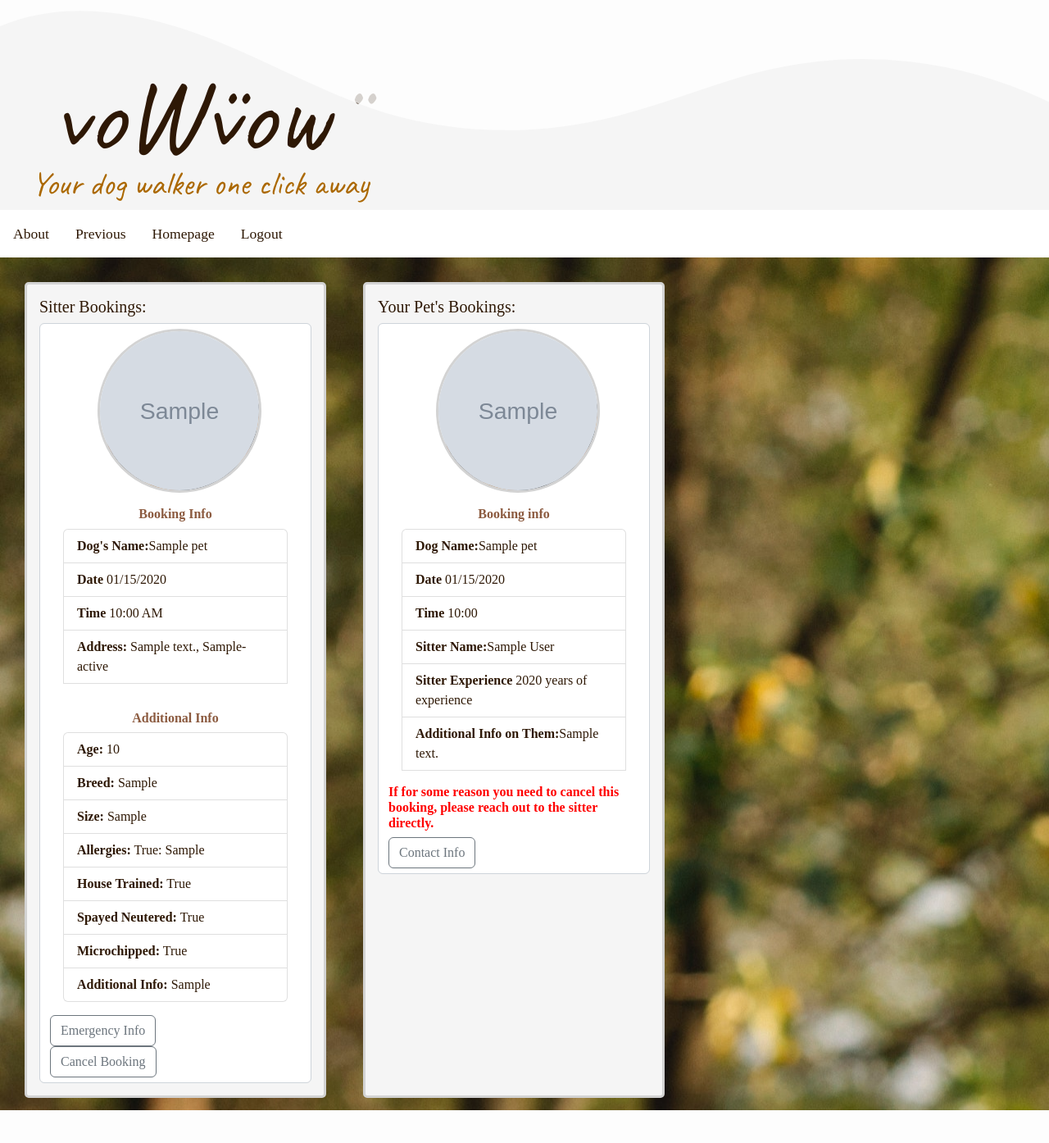
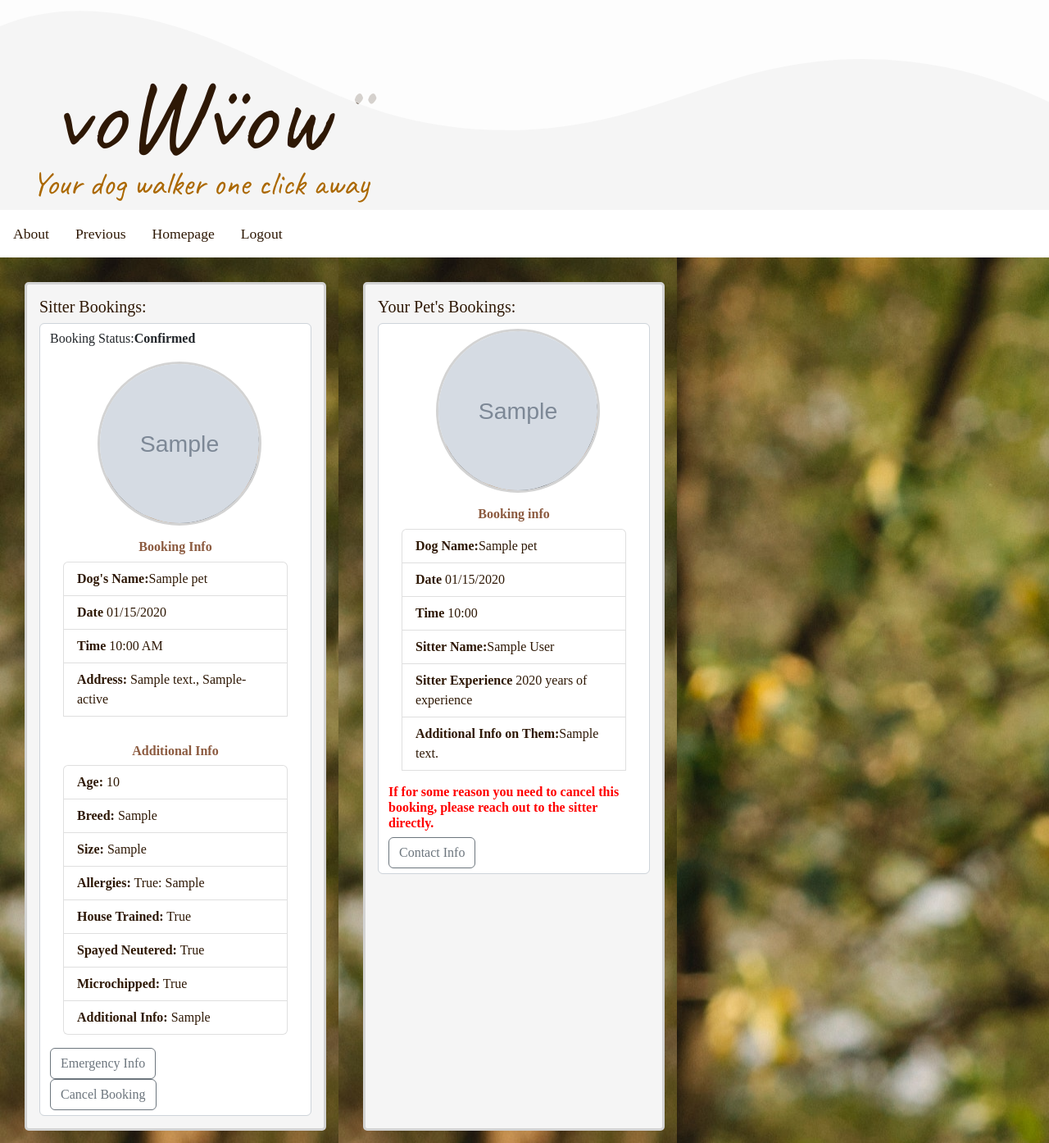
Before and after one commit to efranzener/Dog-walker-App, a Flask app: page /my_bookings/1 in a window 1280 px wide. Shown: the whole page at 82% size. Before the commit the page ends 1354 px from the top, so only its background shows below. Run offline with Flask 2, Linux system fonts and the light colour scheme; the visitor is signed in with stand-in values (Sample User, id 1); tables that the repository leaves empty hold one stand-in row (values such as "Sample post"); grey boxes marked "Sample" are stand-in pictures.

Commit message:
added the option for sitter to confirm or decline a booking request

```diff
--- a/server.py
+++ b/server.py
@@ -9,6 +9,7 @@
 import os
 import pytz
 
+from model import Status
 import os.path
 import flask
 from flask_bcrypt import generate_password_hash, check_password_hash
@@ -654,9 +655,9 @@
     return event
 
 
-@app.route("/create_booking/<pet_owner_id>", methods=["POST"])
-def create_booking(pet_owner_id):
-    """ create a new booking"""
+@app.route("/request_booking/<pet_owner_id>", methods=["POST"])
+def create_booking_request(pet_owner_id):
+    """ create a new booking request"""
 
     if "user_email" in session:
 
@@ -685,16 +686,47 @@
         endtime_with_date=  starttime_datetime + interval
 
         endtime_datetime = endtime_with_date
-        booking = crud.create_booking(pet_id=pet_id, pet_owner_id=pet_owner_id, sitter_id=sitter_id, start_date=start_date, end_date=end_date, start_time=starttime_datetime, end_time=endtime_datetime, weekly=False)
+
+        booking = crud.create_booking(status=Status.Pending.value, pet_id=pet_id, pet_owner_id=pet_owner_id, sitter_id=sitter_id, start_date=start_date, end_date=end_date, start_time=starttime_datetime, end_time=endtime_datetime, weekly=False)
 
         flash("Booking sucessfully created", "success")
 
-        create_cal_bokng(user_id, sitter_id, pet_id, address = address, description = description)
+        # create_cal_bokng(user_id, sitter_id, pet_id, address = address, description = description)
 
         flash("Booking sucessfully added to your calendar", "success")
 
         return redirect(url_for("get_all_bookings", user_id = user_id))
     return redirect('/')
+
+    # confirm booking
+
+@app.route('/confirm_bkng_status/<booking_id>', methods=["POST"])
+def get_booking_status(booking_id):
+    """confirm """
+
+    if 'user_email' in session:
+
+        booking = crud.get_booking_by_id(booking_id)
+        # sitter_id= booking.sitter_id
+        user = crud.get_user_by_email(session['user_email'])
+        if request.form['booking_status'] == 'accept':
+            status='Confirmed'
+        elif request.form['booking_status'] == 'decline':
+            status='Declined'
+        else:
+            status = booking.status
+
+        booking.status = status
+
+        print("Im the booking.status", booking.status)
+        db.session.commit()
+
+        return redirect(url_for("get_all_bookings", user_id = user.user_id))
+    return redirect('/')
+
+
+# Cancel Booking
+
 
 
 @app.route('/search_availability/<user_id>', methods=["POST"])
@@ -841,6 +873,7 @@
             for booking in pet_owner_bookings:
 
                 info_sitter={}
+                info_sitter['status'] = booking.status
                 info_sitter['booking_id'] = booking.id
                 info_sitter['dog_name'] = booking.pet.name
                 info_sitter['sitter_pic'] = booking.sitter.user.profile_pic
@@ -861,8 +894,11 @@
 
 
             for booking in sitter_bookings:
+
                 info={}
-
+                info['booking_id'] =  booking.id
+                info['calendar_id'] = calendar_id
+                info['status'] = booking.status.value
                 info['dog_name'] = booking.pet.name
                 info['dog_pic'] = booking.pet.profile_pic
                 info['age'] = booking.pet.age
@@ -878,8 +914,6 @@
                 info['additional_info'] = booking.pet.additional_info
                 info['date'] = booking.start_date.strftime("%m/%d/%Y")
                 info['time'] = booking.start_time.strftime("%I:%M %p")
-                info['booking_id'] =  booking.id
-                info['calendar_id'] = calendar_id
                 info['address'] = booking.pet_owner.user.address +", "+ booking.pet_owner.user.city +"-"+ booking.pet_owner.user.state
                 info['emergency_name'] = booking.pet.emergency_contact_name
                 info['emergency_relationship'] = booking.pet.emergency_contact_relationship
--- a/templates/all_my_bookings.html
+++ b/templates/all_my_bookings.html
@@ -19,15 +19,54 @@
         </ul>
       </nav>
     </div>
+
     <div class = "card-grid">
       {%if sitter_bookings or pet_owner_bookings%}
         {%if sitter_bookings %}
-            {% for booking in sitter_bkngs %}
+
             <div class="card" style="width: 23rem;">
+
               <div>
                 <h5 class="booking_title"> Sitter Bookings:</h5>
               </div>
+              {% for booking in sitter_bkngs %}
+              {%if booking['status'] == 'Pending'%}
+              <form action="/confirm_bkng_status/{{booking['booking_id']}}" method = "POST">
+
                 <div class="form-control mr-sm-2">
+                  <img class="round_small_pic" src="{{booking['dog_pic']}}" >
+                  <div class="card-body">
+                    <h6 class="card-title"><strong>Booking Info</strong></h6>
+                    <p>Booking Status:<strong>{{ booking['status'] }}</strong></p>
+                    <ul class="list-group">
+                      <li class="list-group-item"><strong>Dog's Name:</strong>{{booking['dog_name']}}</li>
+                      <li class="list-group-item"><strong>Date</strong> {{booking['date']}} </li>
+                      <li class="list-group-item"><strong>Time</strong> {{booking['time']}} </li>
+                    <ul>
+                  </div>
+                  <div class="card-body">
+                    <h6 class="card-title"><strong> Additional Info</strong></h6>
+                    <ul class="list-group">
+                      <li class="list-group-item"><strong>Age:</strong> {{ booking["age"] }}</li>
+                      <li class="list-group-item"><strong>Breed:</strong> {{ booking["breed"] }}</li>
+                      <li class="list-group-item"><strong>Size:</strong> {{ booking["size"] }}</li>
+                      <li class="list-group-item"><strong>Allergies:</strong> {{ booking["allergies"] }}: {{ booking["allergies_kind"] }}</li>
+                      <li class="list-group-item"><strong>House Trained:</strong> {{ booking["house_trained"] }}</li>
+                      <li class="list-group-item"><strong>Spayed Neutered:</strong> {{ booking["spayed_neutered"] }}</li>
+                      <li class="list-group-item"><strong>Microchipped:</strong> {{ booking["microchipped"] }}</li>
+                      <li class="list-group-item"><strong>Additional Info:</strong> {{ booking["additional_info"] }}</li>
+                    </ul>
+                  </div>
+                </div>
+                <button name="booking_status" type="submit" class="rounded-pill" value="accept">Accept Booking</button>
+                <button name="booking_status" type="submit" class="rounded-pill" value="decline">Decline Booking</button>
+
+              </form>
+
+
+              {%elif booking['status'] == 'Confirmed'%}
+              <div class="form-control mr-sm-2">
+                <p>Booking Status:<strong>{{ booking['status'] }}</strong></p>
                 <img class="round_small_pic" src="{{booking['dog_pic']}}" >
                 <div class="card-body">
                     <h6 class="card-title"><strong>Booking Info</strong></h6>
@@ -105,10 +144,26 @@
                     </div>
                   </div>
               </div>
+
+              {%elif booking['status'] == 'Declined'%}
+              <div class="form-control mr-sm-2">
+                <p>Booking Status:<strong>{{ booking['status'] }}</strong></p>
+                <img class="round_small_pic" src="{{booking['dog_pic']}}" >
+                <div class="card-body">
+                    <h6 class="card-title"><strong>Booking Info</strong></h6>
+                    <ul class="list-group">
+                      <li class="list-group-item"><strong>Dog's Name:</strong>{{booking['dog_name']}}</li>
+                      <li class="list-group-item"><strong>Date</strong> {{booking['date']}} </li>
+                      <li class="list-group-item"><strong>Time</strong> {{booking['time']}} </li>
+                    <ul>
                 </div>
+              </div>
+            </div>
+            {%endif%}
           {%endfor%}
         {%endif%}
-
+    </div>
+    <div class = "card-grid">
           {%if pet_owner_bookings %}
               {% for booking in owner_bkngs %}
                 <div class="card" style="width: 23rem;">
@@ -158,7 +213,7 @@
                   </div>
                 </div>
               {% endfor %}
-              </div>
+
           {%endif%}
           {%else%}
             <a class="btn btn-outline-secondary" aria-current="page" href="/create_booking/{{user.user_id}}">Create new booking</a>
--- a/templates/new_booking.html
+++ b/templates/new_booking.html
@@ -25,7 +25,7 @@
     <div class="card-container">
         <div class="container">
             <div class="form-control mr-sm-2">
-                <form action="/create_booking/{{pet_owner.id}}" method="POST">
+                <form action="/request_booking/{{pet_owner.id}}" method="POST">
                     <h4 id="new_booking"> New Booking</h4>
                     <div class="form-group">
                         <label for="start-date" class="form-label">Date</label>
```
Lines whose indentation alone changed are shown as unchanged.
